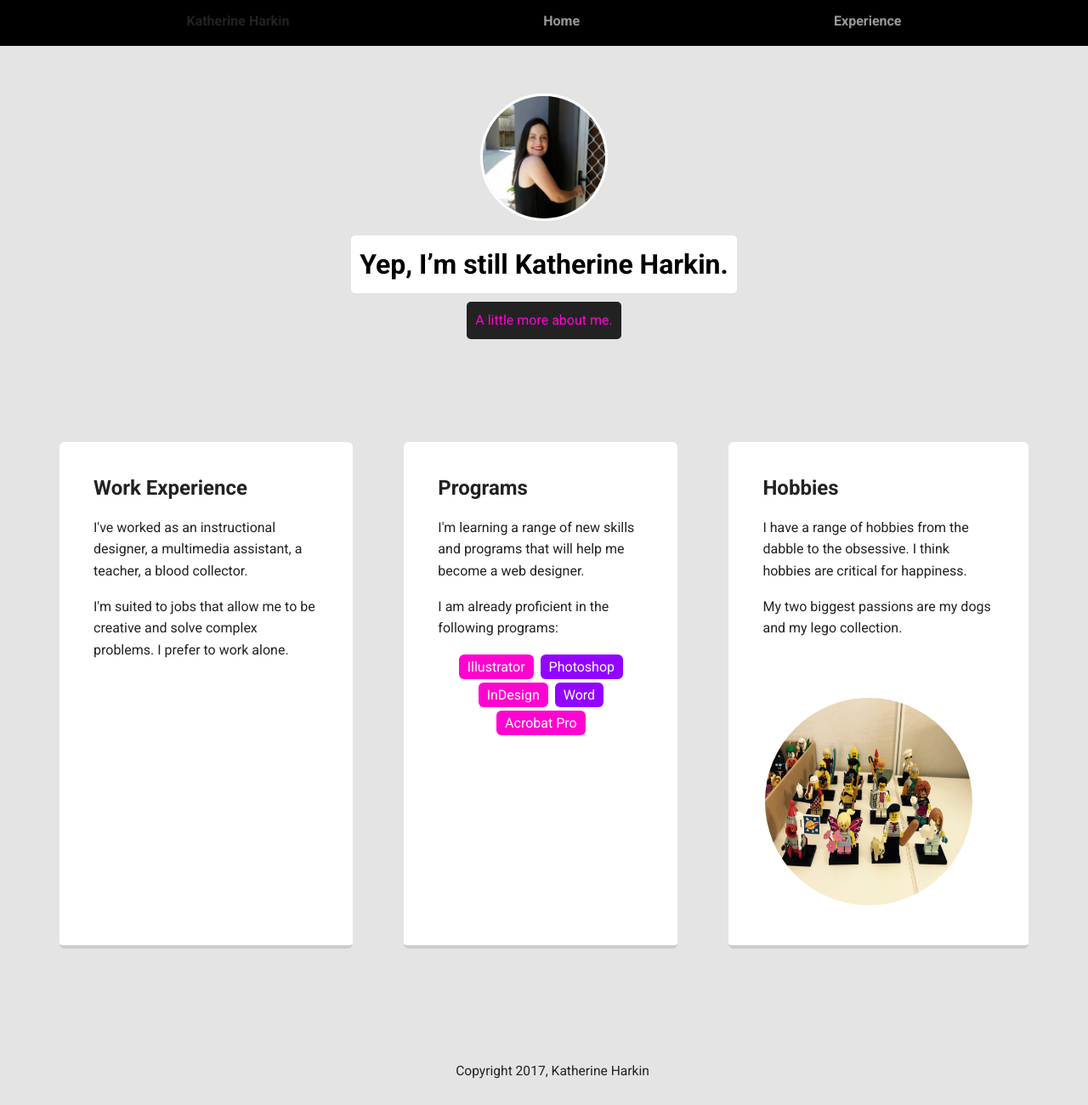
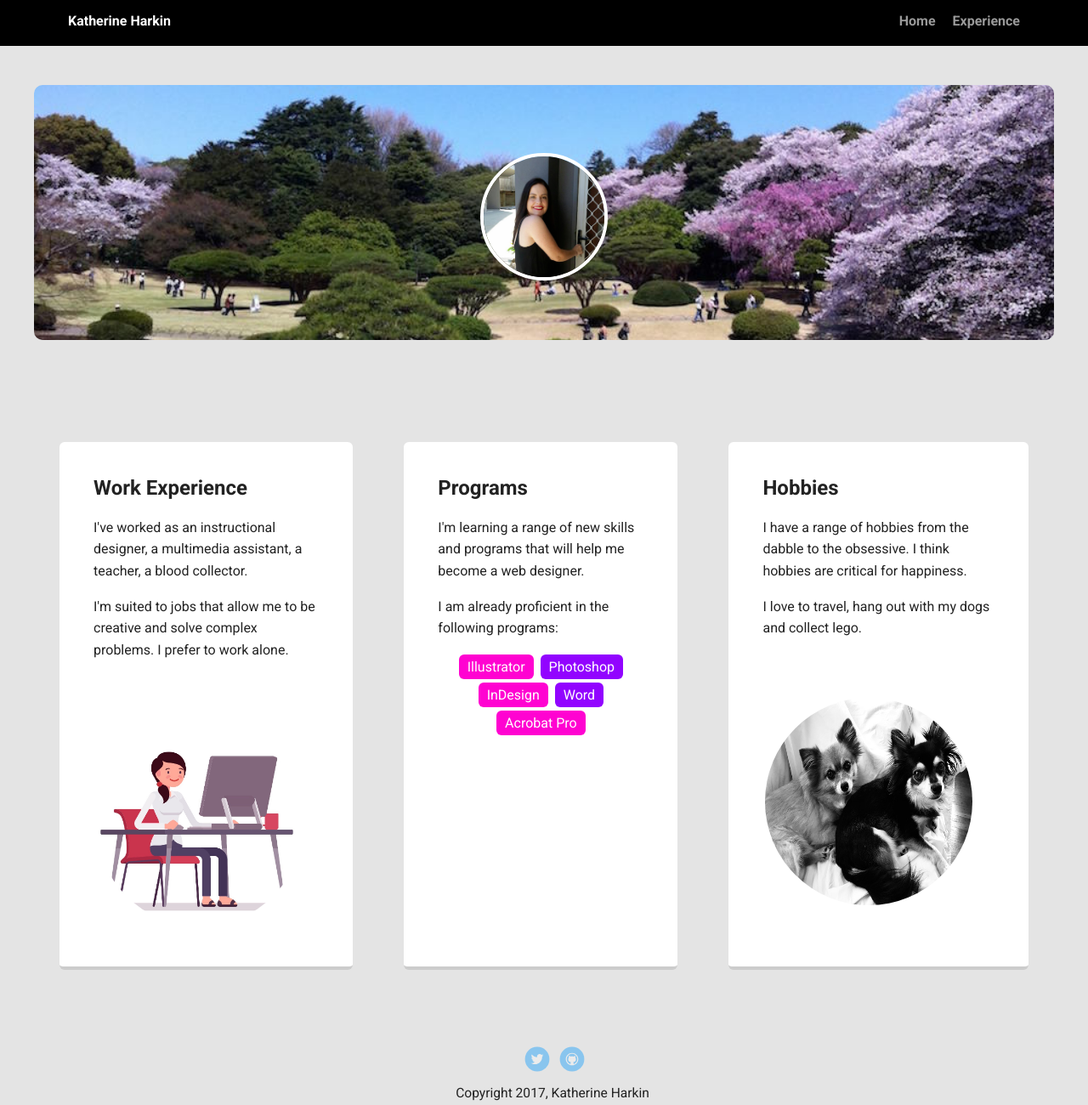
Before and after one commit to harkitect/my_site, a plain HTML site: page experience.html in a window 1280 px wide. Shown: the whole page at 85% size. Drawn offline with Linux system fonts and the light colour scheme; a web font is replaced by a local one.

Commit message:
Final changes to site.

```diff
--- a/css/styles.css
+++ b/css/styles.css
@@ -56,28 +56,54 @@ a:hover {
 }
 
 header {
-  text-align: center;
-  background: url('images/portland.jpg') no-repeat top center ;
-  background-size: cover;
-  overflow: hidden;
-  padding-top: 60px;
-}
-header {
   line-height: 1.5;
 }
 header .profile-image {
-  margin-top: 50px;
+  margin-top: 80px;
   width: 150px;
   height: 150px;
   border-radius: 50%;
-  border: 3px solid white;
+  border: 4px solid white;
   transition: all .5s;
+
+  z-index: 2;
+
+  position: relative;
+  top: 100px;
 }
 header .profile-image:hover {
-  transform: scale(1.2) rotate(5deg);
+  transform: scale(1.2) rotate(185deg);
 }
 
-.lego-image {
+.banner-image {
+  text-align: center;
+  background: url('../images/banner.jpg') no-repeat center ;
+  background-size: cover;
+  background-position: 25%;
+  overflow: hidden;
+  padding-top: 0px;
+  height: 300px;
+  width: 1200px;
+  position: absolute;
+  left: 50%;
+  margin-left: -600px;
+  margin-top: 100px;
+  -webkit-border-radius: 10px;
+  -moz-border-radius: 10px;
+  border-radius: 10px;
+  z-index: 1;
+}
+
+
+.computer-image {
+  margin-top: 50px;
+  width: 250px;
+  height: 250px;
+  border-radius: 50%;
+  border: 3px solid white;
+}
+
+.dog-image {
   margin-top: 50px;
   width: 250px;
   height: 250px;
@@ -92,6 +118,8 @@ header .profile-image:hover {
   border-radius: 5px;
   display: table;
   margin: 10px auto;
+  top: 100px;
+  position: relative;
 }
 .location {
   background-color: #222;
@@ -167,13 +195,11 @@ a.social {
   transition: all .5s;
 }
 a.twitter {
-  background-image: url(images/twitter.svg);
+  background-image: url(../images/twitter.svg);
 }
-a.linkedin {
-  background-image: url(images/linkedin.svg);
-}
+
 a.github {
-  background-image: url(images/github.svg);
+  background-image: url(../images/github.svg);
 }
 a.social:hover {
   opacity: 1;
--- a/experience.html
+++ b/experience.html
@@ -10,15 +10,15 @@
 
     <div class="main-nav">
         <ul class="nav">
-          <li class="#">Katherine Harkin</li>
+          <li class="name">Katherine Harkin</li>
           <li><a href="index.html">Home</a></li>
           <li><a href="experience.html">Experience</a></li>
         </ul>
     </div>
 
     <header>
+      <div class="banner-image"></div>
       <img src="images/me.png" alt="Photo of Katherine Harkin" class="profile-image">
-      <h1 class="tag name">Yep, I’m still Katherine Harkin.</h1>
       <p class="tag experience">A little more about me.</p>
     </header>
 
@@ -27,6 +27,7 @@
         <h2>Work Experience</h2>
         <p>I've worked as an instructional designer, a multimedia assistant, a teacher, a blood collector.</p>
         <p>I'm suited to jobs that allow me to be creative and solve complex problems. I prefer to work alone.</p>
+        <img src="images/computer.jpg" alt="Drawing of Girl At Computer" class="computer-image">
       </div>
 
       <div class="card">
@@ -45,8 +46,8 @@
       <div class="card">
             <h2>Hobbies</h2>
             <p>I have a range of hobbies from the dabble to the obsessive. I think hobbies are critical for happiness.</p>
-            <p>My two biggest passions are my dogs and my lego collection.</p>
-            <img src="images/lego.jpg" alt="Photo of Lego" class="lego-image">
+            <p>I love to travel, hang out with my dogs and collect lego.</p>
+            <img src="images/dogs.jpg" alt="Photo of Dogs" class="dog-image">
           </div>
 
     </main>
```
Also changed, not shown: index.html (+3 -2 lines), images/banner.jpg (added), images/computer.jpg (added), images/dogs.jpg (added), images/shinjuku_national_park.jpg (deleted), 1 other file.
